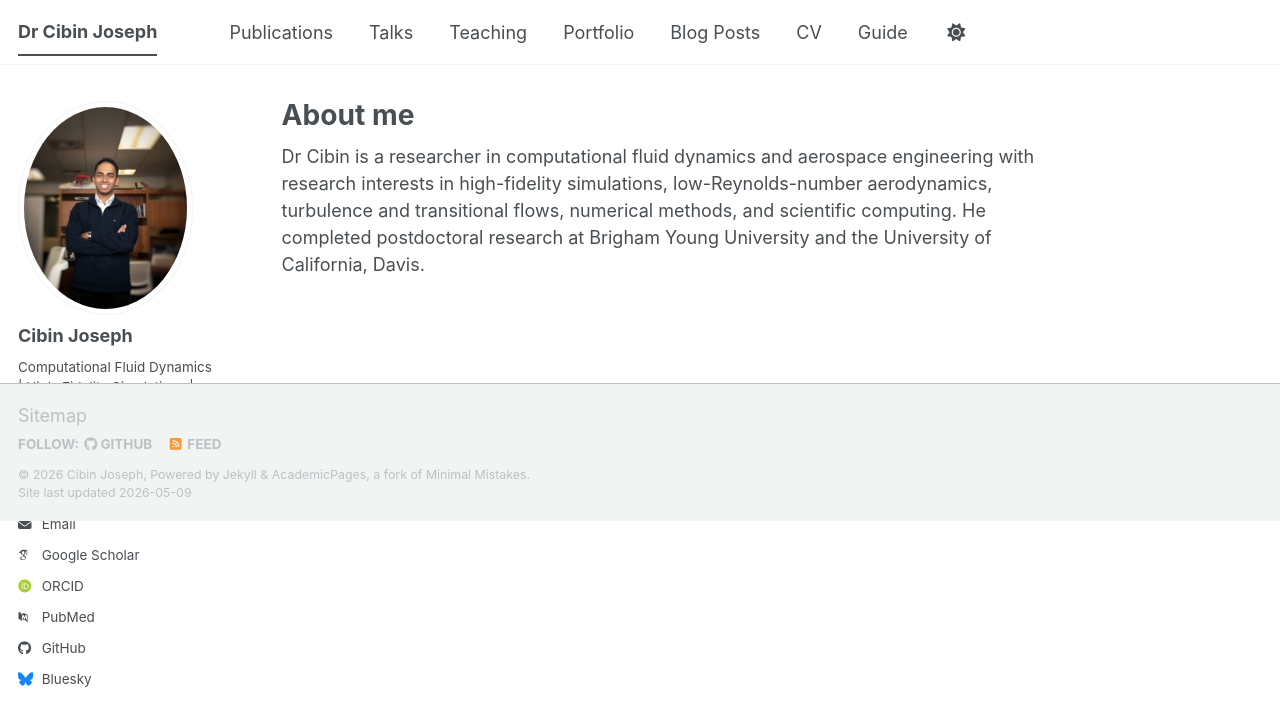
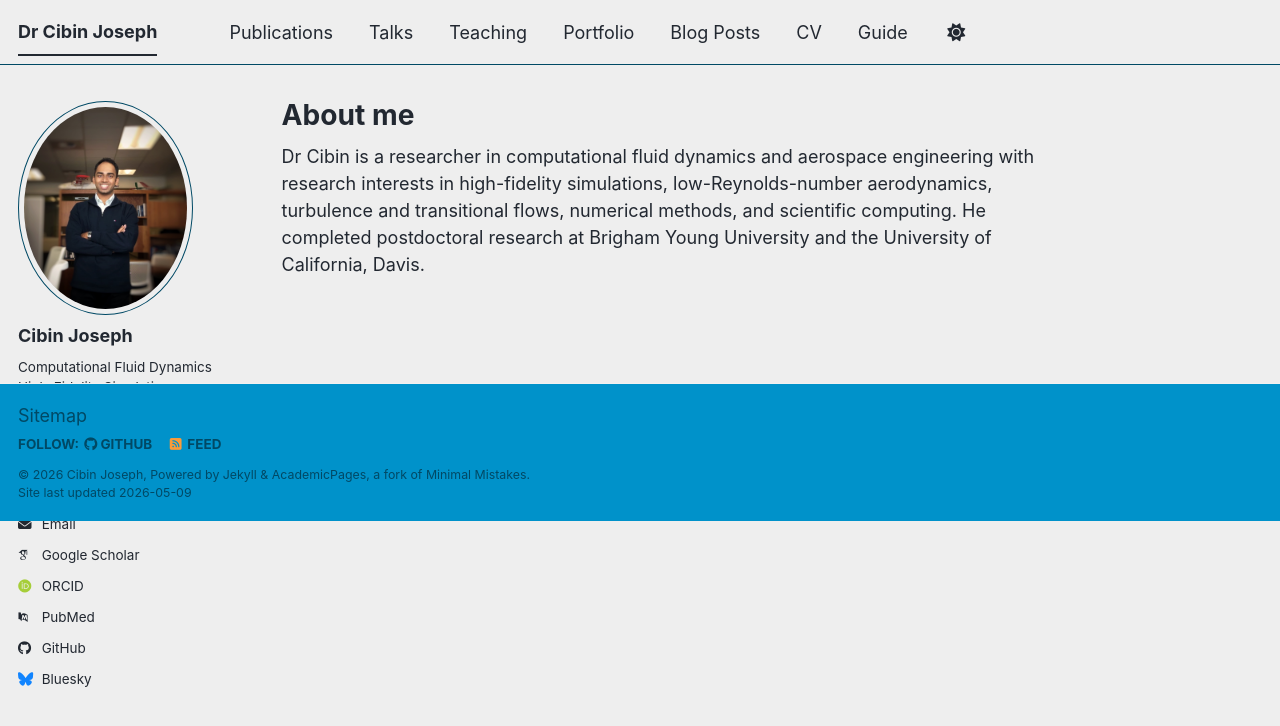
Before and after one commit to ddcruz13/faculty-website-demo, a Jekyll site: the page built from _pages/about.md, in a window 1280 px wide. Shown: the top 726 px of the page. Built offline with Jekyll 4.4.1, drawn with Linux system fonts in a browser that asks for light colours; some web fonts are replaced; a script bundle is joined from its source files by our own code; library files that are not in the unit come from our copies.

Commit message:
Update _config.yml

```diff
--- a/_config.yml
+++ b/_config.yml
@@ -8,7 +8,7 @@
 
 # Basic Site Settings
 locale                   : "en-US"
-site_theme               : "default" # The available themes options are "default", "air", "sunrise", "mint", "dirt" and "contrast"
+site_theme               : "air" # The available themes options are "default", "air", "sunrise", "mint", "dirt" and "contrast"
 title                    : "Dr Cibin Joseph"
 title_separator          : "-"
 name                     : &name "Cibin Joseph"
@@ -26,7 +26,7 @@ author:
   avatar           : "profile.png"
   name             : "Cibin Joseph"
   pronouns         : # example: "she/her"
-  bio              : "Computational Fluid Dynamics | High-Fidelity Simulations | Low-Reynolds-Number Aerodynamics"
+  bio              : "Computational Fluid Dynamics High-Fidelity Simulations Low-Reynolds-Number Aerodynamics"
   location         : "California, USA"
   employer         : "University of California, Davis"
   uri              : # URL
```
